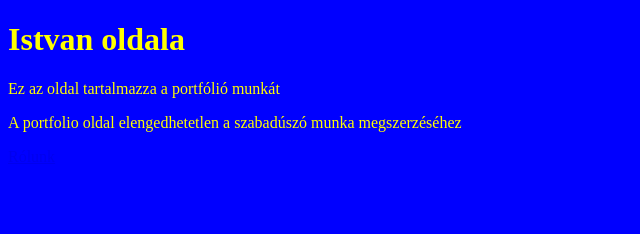
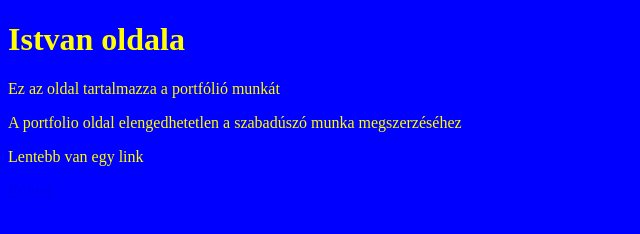
Before and after one commit to istvannagy1991/portfolio-oldal, a plain HTML site: page index.html in a window 1280 px wide. Shown: the whole page, without its empty margins (0-640 px from the left). Drawn offline with Linux system fonts and the light colour scheme; files that its build step writes are made by us from their sources.

Commit message:
Uj bekezdes

```diff
--- a/index.html
+++ b/index.html
@@ -13,6 +13,7 @@
     <p>
         A portfolio oldal elengedhetetlen a szabadúszó munka megszerzéséhez
     </p>
+    <p>Lentebb van egy link</p>
     <p><a href="about.html">Rólunk</a></p>
 </body>
 </html>
```
Also changed, not shown: 1 other file.
